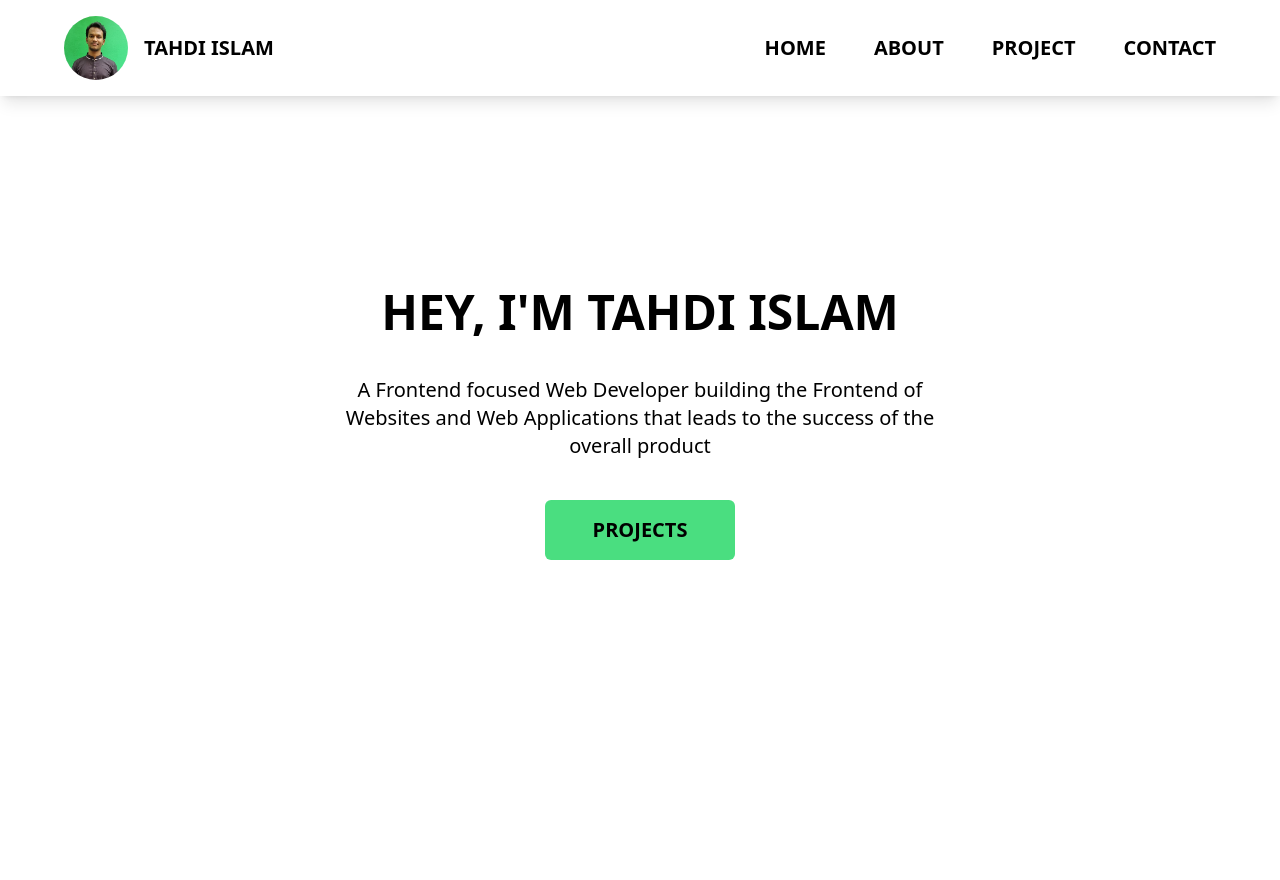
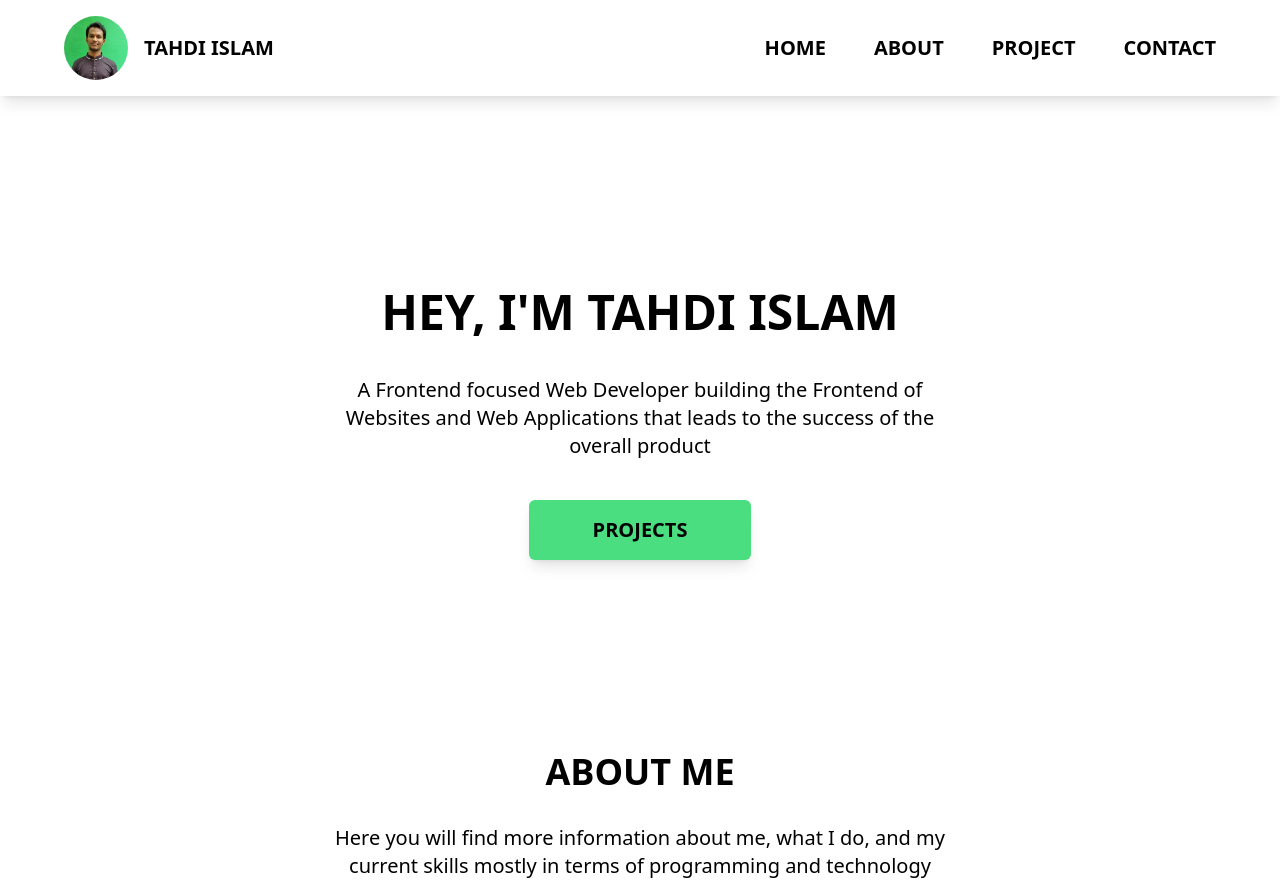
Before and after one commit to tahdiislam/portfolio, a React (Vite) app: page / in a window 1280 px wide. Before the commit the page ends 800 px from the top, so only its background shows below. Built offline with nearby package versions, Linux system fonts and the light colour scheme.

Commit message:
add common button

```diff
--- a/src/App.jsx
+++ b/src/App.jsx
@@ -1,3 +1,4 @@
+import About from "./Component/About/About"
 import Header from "./Component/Header/Header"
 import Home from "./Component/Home/Home"
 
@@ -6,6 +7,7 @@ function App() {
     <div>
       <Header/>
       <Home/>
+      <About/>
     </div>
   )
 }
--- /dev/null
+++ b/src/Component/About/About.jsx
@@ -0,0 +1,20 @@
+import React from "react";
+
+const About = () => {
+  return (
+    <div>
+      <div>
+        <h1 className="text-4xl font-bold text-center mb-8">ABOUT ME</h1>
+        <p className="text-xl w-1/2 mx-auto text-center">
+          Here you will find more information about me, what I do, and my
+          current skills mostly in terms of programming and technology
+        </p>
+      </div>
+      <div>
+
+      </div>
+    </div>
+  );
+};
+
+export default About;
--- /dev/null
+++ b/src/Component/Button/Button.jsx
@@ -0,0 +1,13 @@
+import React from "react";
+
+const Button = ({ children, style }) => {
+  return (
+    <button
+      className={`bg-green-400 hover:bg-green-500 py-4 px-16 rounded-md font-bold text-xl shadow-lg ${style}`}
+    >
+      {children}
+    </button>
+  );
+};
+
+export default Button;
--- a/src/Component/Home/Home.jsx
+++ b/src/Component/Home/Home.jsx
@@ -1,4 +1,5 @@
 import React from 'react';
+import Button from '../Button/Button';
 
 const Home = () => {
     return (
@@ -7,7 +8,9 @@ const Home = () => {
             <p className='text-xl mb-10 text-center'>
             A Frontend focused Web Developer building the Frontend of Websites and Web Applications that leads to the success of the overall product
             </p>
-            <button className='bg-green-400 hover:bg-green-500 py-4 px-12 rounded-md font-bold text-xl'>PROJECTS</button>
+            <Button>
+                PROJECTS
+            </Button>
         </div>
     );
 };
```
